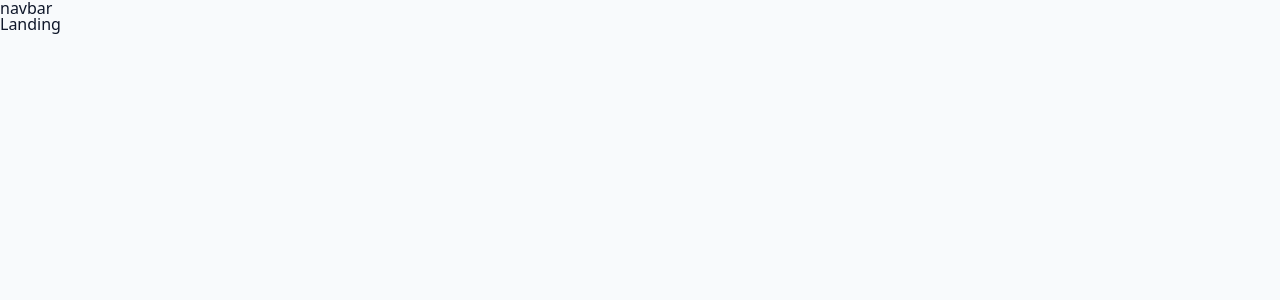
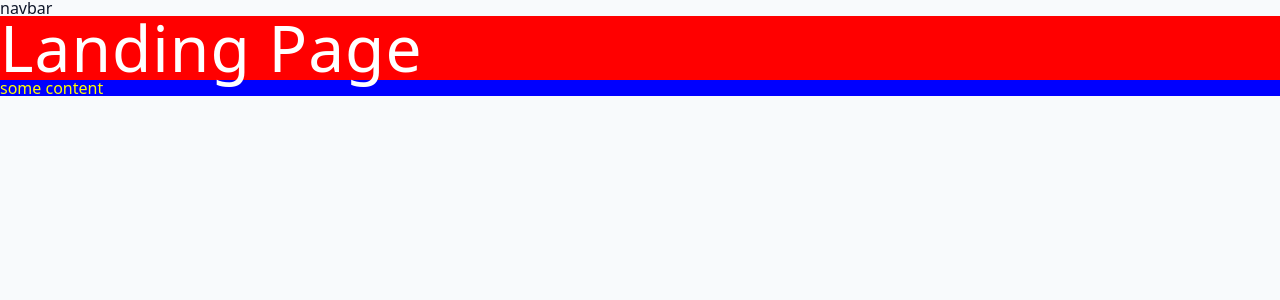
Before and after one commit to stussy446/sharks-rebuild-tracking-frontend, a React (Vite) app: page / in a window 1280 px wide. Shown: the top 300 px of the page. Built offline with nearby package versions, Linux system fonts and the light colour scheme.

Commit message:
sets up styled component for landing page

```diff
--- a/src/pages/Landing.jsx
+++ b/src/pages/Landing.jsx
@@ -1,4 +1,22 @@
+import styled from 'styled-components';
+
 const Landing = () => {
-  return <div>Landing</div>;
+  return (
+    <Wrapper>
+      <h1>Landing Page</h1>
+      <div className="content">some content</div>
+    </Wrapper>
+  );
 };
+
+const Wrapper = styled.div`
+  background: red;
+  h1 {
+    color: white;
+  }
+  .content {
+    background: blue;
+    color: yellow;
+  }
+`;
 export default Landing;
```
